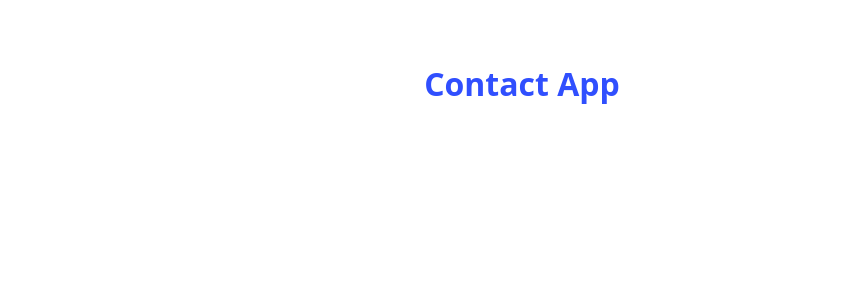
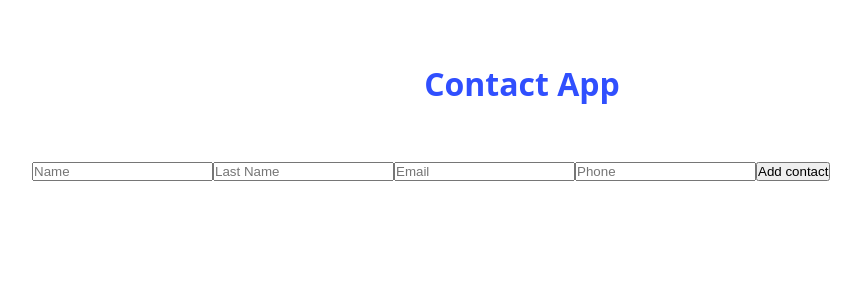
Before and after one commit to Haniyeh-Afrasiyabi/Contact-app, a React (Vite) app: page / in a window 1280 px wide. Shown: the top 300 px of the page, without its empty margins (118-979 px from the left). Built offline with nearby package versions, Linux system fonts and the light colour scheme.

Commit message:
Create the Contacts components and create the form

```diff
--- a/src/App.jsx
+++ b/src/App.jsx
@@ -1,9 +1,11 @@
+import Contacts from "./components/Contacts";
 import Header from "./components/Header";
 
 function App() {
   return (
     <>
       <Header />
+      <Contacts />
     </>
   );
 }
--- /dev/null
+++ b/src/components/Contacts.jsx
@@ -0,0 +1,59 @@
+import { useState } from "react";
+
+function Contacts() {
+  const [contact, setContact] = useState({
+    name: "",
+    lastName: "",
+    email: "",
+    phone: "",
+  });
+
+  const changeHandler = (event) => {
+    const name = event.target.name;
+    const value = event.target.value;
+
+    setContact((contact) => ({ ...contact, [name]: value }));
+  };
+
+  const addHandler = () => {
+    console.log(contact);
+  };
+
+  return (
+    <div>
+      <div>
+        <input
+          type="text"
+          placeholder="Name"
+          name="name"
+          value={contact.name}
+          onChange={changeHandler}
+        />
+        <input
+          type="text"
+          placeholder="Last Name"
+          name="lastName"
+          value={contact.lastName}
+          onChange={changeHandler}
+        />
+        <input
+          type="email"
+          placeholder="Email"
+          name="email"
+          value={contact.email}
+          onChange={changeHandler}
+        />
+        <input
+          type="number"
+          placeholder="Phone"
+          name="phone"
+          value={contact.phone}
+          onChange={changeHandler}
+        />
+        <button onClick={addHandler}>Add contact</button>
+      </div>
+    </div>
+  );
+}
+
+export default Contacts;
```
